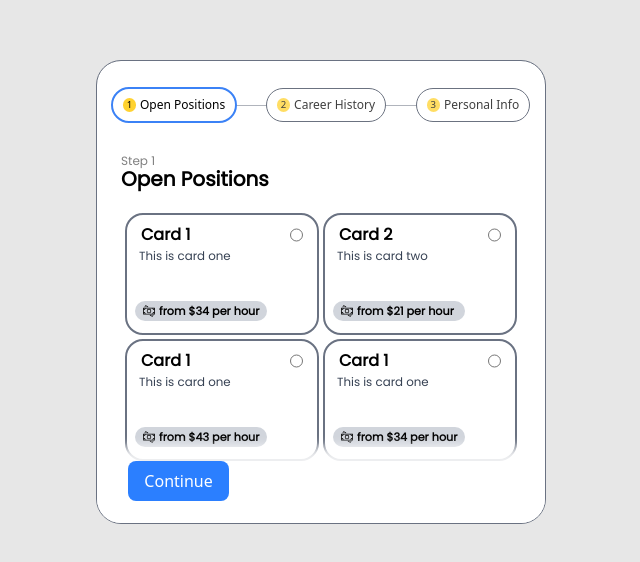
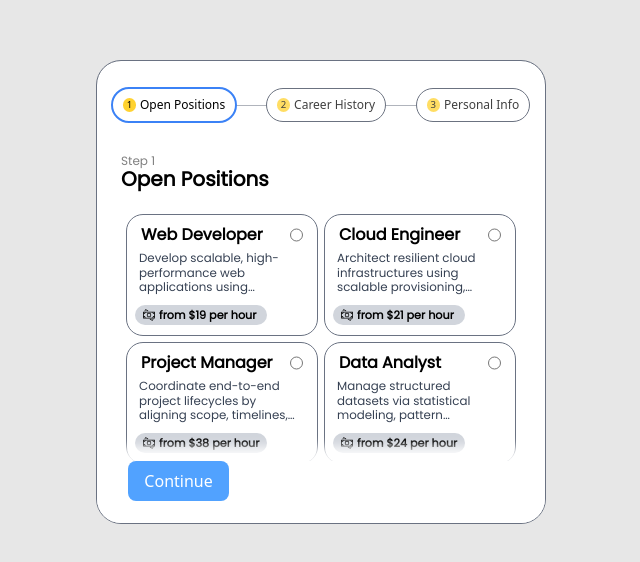
Before and after one commit to repo-so/Form-Page, a React (Vite) app: page / in a window 1280 px wide. Shown: the part 108-670 px from the top of the page, without its empty margins (319-959 px from the left). Built offline with nearby package versions, Linux system fonts and the light colour scheme.

Commit message:
all steps done, need navbar disabling

```diff
--- a/src/components/JobCard.tsx
+++ b/src/components/JobCard.tsx
@@ -13,8 +13,8 @@ type CardProps = {
 
 const JobCard: React.FC<CardProps> = ({ data, isSelected, onSelect }) => {
   return (
-    <div onClick={onSelect}  className={` rounded-2xl flex flex-col h-29.5 overflow-hidden cursor-pointer transition duration-300 ${
-    isSelected ? 'outline-blue-500 outline-3' : 'outline-gray-500 outline-2'
+    <div onClick={onSelect}  className={` rounded-2xl flex flex-col h-30 overflow-hidden cursor-pointer transition duration-300 ${
+    isSelected ? 'outline-blue-500 outline-3' : 'outline-gray-500 outline-1'
   }`}
           >
         <div className="flex flex-row justify-between pt-2 px-3.5 ">
@@ -26,9 +26,9 @@ const JobCard: React.FC<CardProps> = ({ data, isSelected, onSelect }) => {
         </div>
         <div className="px-2">
         <div className=' h-13.5 w-[10.625rem] overflow-hidden'>
-        <p className="font-poppins text-[0.74rem]/[0.92rem] mx-1 my-0.5 line-clamp-3 text-gray-700">{data.description}</p>
+        <p className="font-poppins text-[0.74rem]/[0.92rem] mx-1 mt-1 mb-2 line-clamp-3 text-gray-700">{data.description}</p>
         </div>
-        <div className="bg-gray-300 rounded-2xl flex flex-row h-5 pl-2 items-center w-33 bottom-1">
+        <div className="bg-gray-300 rounded-2xl flex flex-row h-5 pl-2 items-center w-33 mt-1">
            <img src={money} alt="" className='w-3' />
            <p className='font-poppins text-[0.7rem] pl-1 font-semibold'>from ${data.price} per hour</p>
         </div>
--- a/src/components/Step1.tsx
+++ b/src/components/Step1.tsx
@@ -18,7 +18,7 @@ export default function Step1({ onNext }: Props) {
       <h2 className="text-xl font-poppins font-extrabold mb-4">Open Positions</h2>
       </div>
 
-    <div className=' grid grid-cols-2  gap-2  max-h-63 overflow-y-auto p-1.5 pb-2.5'>
+    <div className=' grid grid-cols-2  gap-2  max-h-63 overflow-y-auto p-1.5 pb-4'>
        {data.map((item) => (
         <JobCard
           key={item.id}
@@ -32,8 +32,9 @@ export default function Step1({ onNext }: Props) {
       <div className='left-0 w-[100%] absolute z-10 flex justify-center items-center'>
     <div className="   w-[86%] shadow-[0_-4px_10px_10px_#ffffffe0]">
       <button
-        className=" bg-blue-500 text-white px-4 py-2 rounded-lg "
-        onClick={onNext}>
+        className=" bg-blue-500 text-white px-4 py-2 rounded-lg cursor-pointer disabled:bg-blue-400 disabled:cursor-not-allowed"
+        onClick={onNext}
+        disabled={!selectedId}>
         Continue
       </button>
     </div>
--- a/src/components/dropdown.tsx
+++ b/src/components/dropdown.tsx
@@ -32,12 +32,12 @@ export default function SearchSelect({ options }: SearchSelectProps) {
          // delay to allow click
       />
       {show && (
-        <ul className="absolute z-10 w-full bg-white border-1 border-gray-500 rounded-lg  max-h-46 -mt-2 shadow-2xl shadow-black">
+        <ul className="absolute z-10 w-full bg-white border-1 border-gray-500 rounded-xl  max-h-46 -mt-2 shadow-2xl shadow-black">
           {filtered.length > 0 ? (
             filtered.map((item) => (
               <li
                 key={item}
-                className="p-2 pl-3 m-1 border-1 border-gray-300 shadow shadow-gray-400 hover:bg-gray-300 cursor-pointer rounded-lg"
+                className="p-2 pl-3 m-1 border-1 border-gray-200 shadow shadow-gray-400 hover:bg-gray-200 cursor-pointer rounded-lg transition-colors duration-200"
                 onMouseDown={() => {
                   setQuery(item);
                   setShow(false);
--- a/src/data/jobsData.json
+++ b/src/data/jobsData.json
@@ -1,39 +1,39 @@
 [
   {
     "id": "1",
-    "title": "Card 1",
-    "description": "This is card one",
-    "price": 34
+    "title": "Web Developer",
+    "description": "Develop scalable, high-performance web applications using modular architecture, semantic markup, and maintainable front-end logic.",
+    "price": 19
   },
   {
     "id": "2",
-    "title": "Card 2",
-    "description": "This is card two",
+    "title": "Cloud Engineer",
+    "description": "Architect resilient cloud infrastructures using scalable provisioning, fault-tolerant design, and automated orchestration strategies.",
     "price": 21
   },
   {
     "id": "3",
-    "title": "Card 1",
-    "description": "This is card one",
-    "price": 43
+    "title": "Project Manager",
+    "description": "Coordinate end-to-end project lifecycles by aligning scope, timelines, and cross-disciplinary teams with agile delivery frameworks.",
+    "price": 38
   },
   {
     "id": "4",
-    "title": "Card 1",
-    "description": "This is card one",
-    "price": 34
+    "title": "Data Analyst",
+    "description": "Manage structured datasets via statistical modeling, pattern detection, and decision support.",
+    "price": 24
   },
   {
     "id": "5",
-    "title": "Card 1",
-    "description": "This is card one",
-    "price": 24
+    "title": "UX/UI Designer",
+    "description": "Craft user-centered digital interfaces leveraging interaction flows, accessibility heuristics, and iterative design validation methods.",
+    "price": 19
   },
   {
     "id": "6",
-    "title": "Card 1",
-    "description": "This is card one",
-    "price": 37
+    "title": "DevOps Engineer",
+    "description": "Streamline deployment workflows through CI/CD automation, environment configuration, and infrastructure-as-code best practices.",
+    "price": 34
   }
 
 ]
```
